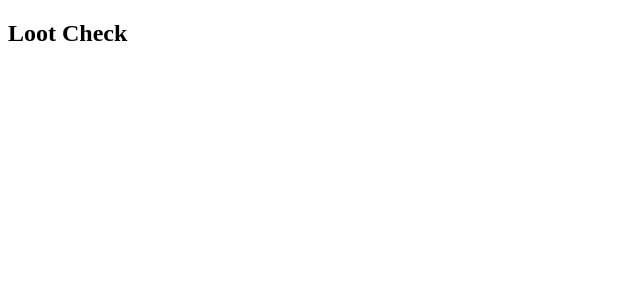
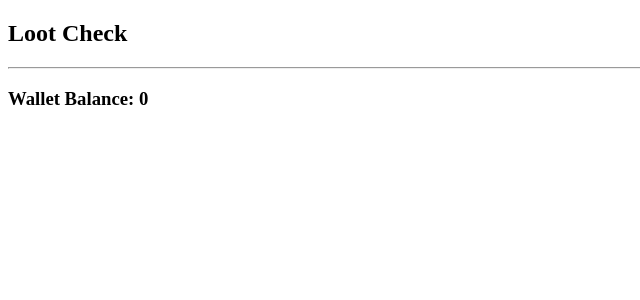
Before and after one commit to coskunuyar/Loot-Check-React-Redux-Test-Driven-Development, a React (Create React App) app: page / in a window 1280 px wide. Shown: the top 300 px of the page, without its empty margins (0-640 px from the left). Built offline with nearby package versions, Linux system fonts and the light colour scheme.

Commit message:
rendered wallet component

```diff
--- a/src/component/App.js
+++ b/src/component/App.js
@@ -1,11 +1,13 @@
 import React,{Component} from 'react';
-
+import Wallet from './Wallet';
 
 class App extends Component{
     render(){
         return(
             <div>
                 <h2>Loot Check</h2>
+                <hr />
+                <Wallet/>
             </div>
         );
     }
--- a/src/reducers/balance.js
+++ b/src/reducers/balance.js
@@ -5,7 +5,7 @@ const balance = (state = 0 ,action) => {
         case constants.SET_BALANCE:
             return action.balance;
         default:
-            return balance;
+            return state;
     }
 }
 
```
Also changed, not shown: 1 other file (tests, documents, lock files or other folders).
